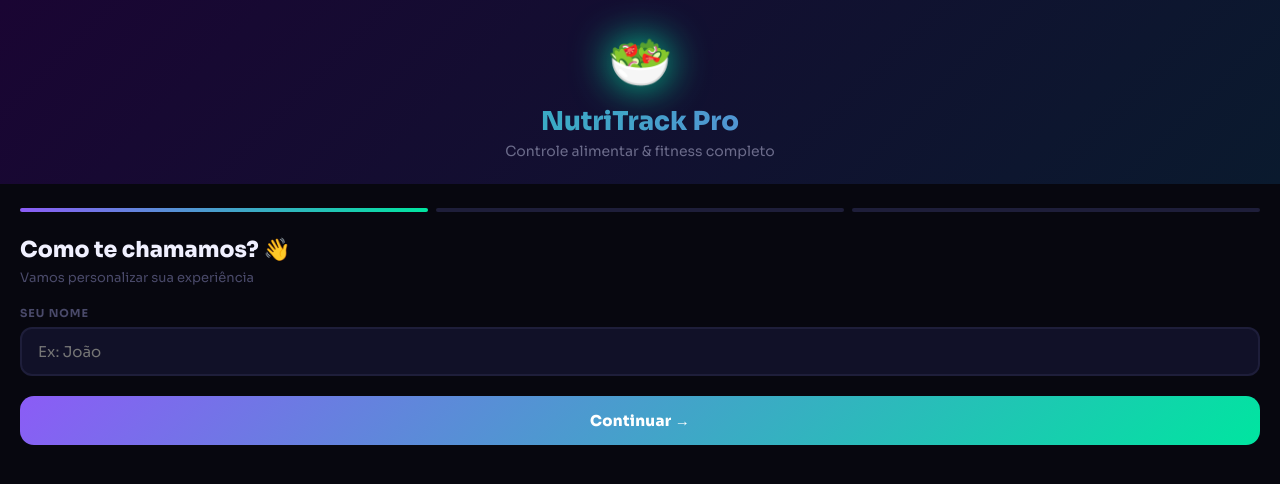
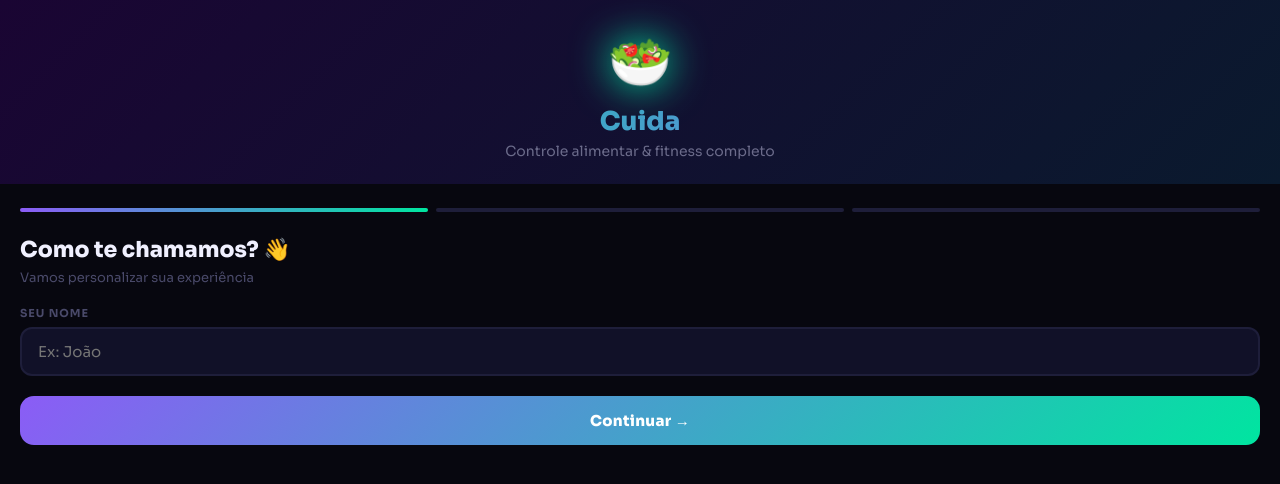
Before and after one commit to leandrocirilojs/Meupeso, a plain HTML site: page index.html in a window 1280 px wide. Drawn offline with Linux system fonts and the light colour scheme.

Commit message:
Change title from 'NutriTrack Pro' to 'Cuida'

```diff
--- a/index.html
+++ b/index.html
@@ -3,7 +3,7 @@
 <head>
 <meta charset="UTF-8"/>
 <meta name="viewport" content="width=device-width,initial-scale=1.0"/>
-<title>NutriTrack Pro</title>
+<title>Cuida</title>
 <link href="https://fonts.googleapis.com/css2?family=Sora:wght@300;400;600;700;800;900&display=swap" rel="stylesheet"/>
 
     <link rel="stylesheet" href="style.css">
@@ -14,7 +14,7 @@
 <div class="setup-overlay" id="setupOverlay">
   <div class="setup-header">
     <div class="setup-icon">🥗</div>
-    <div class="setup-title">NutriTrack Pro</div>
+    <div class="setup-title">Cuida</div>
     <div class="setup-sub">Controle alimentar & fitness completo</div>
   </div>
   <div class="setup-body">
```
